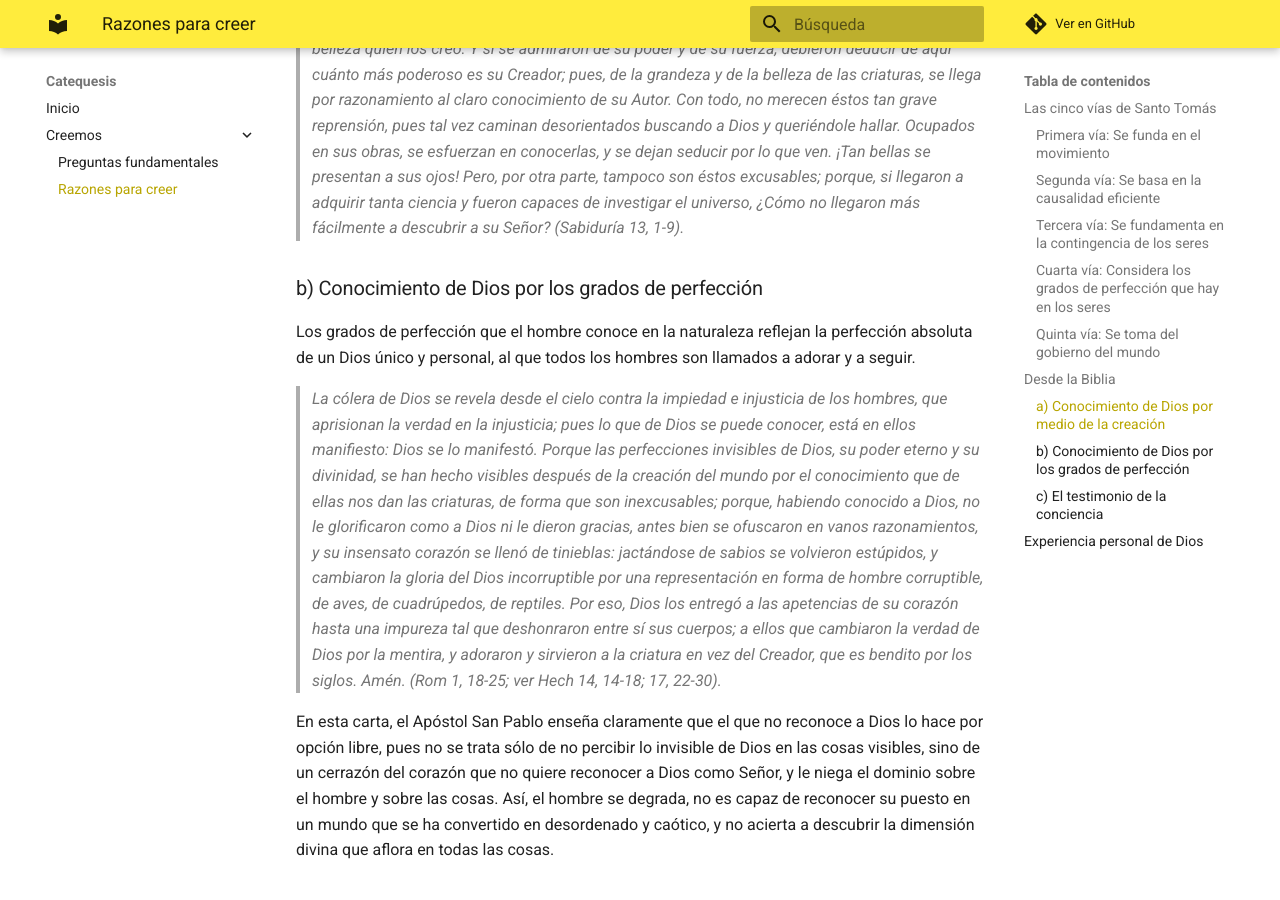
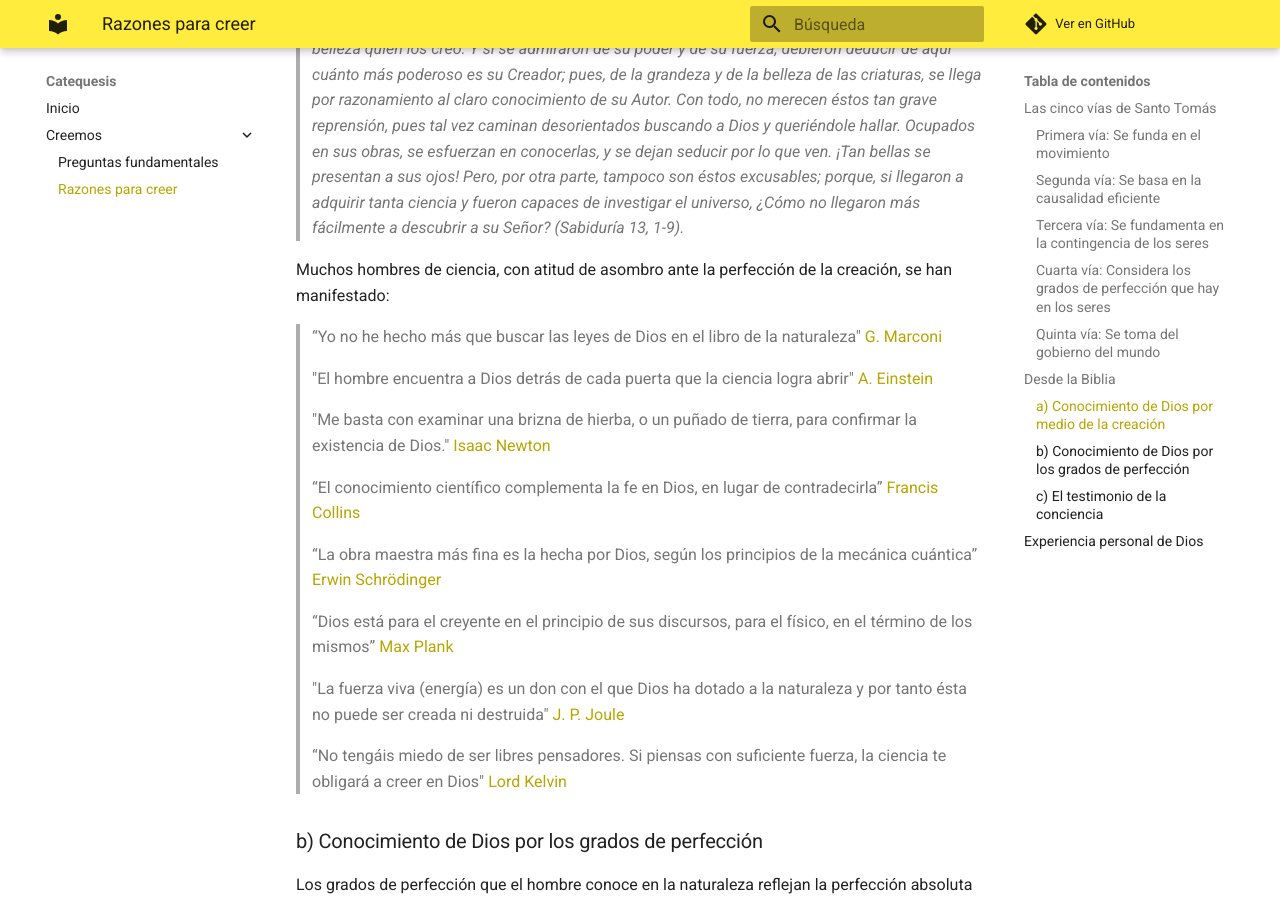
Before and after one commit to la9una/catequesis, an MkDocs documentation site: the page built from docs/creemos/las5vias.md, in a window 1280 px wide and 900 px high, scrolled down 4471 px. Built offline with MkDocs 1.6.1 and Material for MkDocs 9.7.7, drawn with Linux system fonts in a browser that asks for light colours; comment, search, counter and statistics services are not loaded.

Commit message:
mié mar 27 10:30:16 -03 2019

```diff
--- a/docs/creemos/las5vias.md
+++ b/docs/creemos/las5vias.md
@@ -86,6 +86,33 @@ En este sentido, en el Libro de la Sabiduría encontramos dos motivos por los cu
 
 >_Vanos son por naturaleza todos los hombres que ignoran a y no alcanzan a conocer por los bienes visibles a Aquel-que-es, ni atendiendo a las obras, reconocieron al Artífice; sino que al fuego, al viento, al aire ligero, a la bóveda estrellada, al agua impetuosa o a las lumbreras del cielo los consideraron como dioses, rectores del universo. Si, seducidos por su belleza, los tuvieron como dioses, sepan cuánto les aventaja el Señor de todos ellos, pues es el Autor mismo de la belleza quien los creó. Y si se admiraron de su poder y de su fuerza, debieron deducir de aquí cuánto más poderoso es su Creador; pues, de la grandeza y de la belleza de las criaturas, se llega por razonamiento al claro conocimiento de su Autor. Con todo, no merecen éstos tan grave reprensión, pues tal vez caminan desorientados buscando a Dios y queriéndole hallar. Ocupados en sus obras, se esfuerzan en conocerlas, y se dejan seducir por lo que ven. ¡Tan bellas se presentan a sus ojos! Pero, por otra parte, tampoco son éstos excusables; porque, si llegaron a adquirir tanta ciencia y fueron capaces de investigar el universo, ¿Cómo no llegaron más fácilmente a descubrir a su Señor? (Sabiduría 13, 1-9)._
 
+Muchos hombres de ciencia, con atitud de asombro ante la perfección de la creación, se han manifestado:
+
+>“Yo no he hecho más que buscar las leyes de Dios en el libro de la naturaleza"
+[G. Marconi](https://es.wikipedia.org/wiki/Guillermo_Marconi)
+
+>"El hombre encuentra a Dios detrás de cada puerta que la ciencia logra abrir"
+[A. Einstein](https://es.wikipedia.org/wiki/Albert_Einstein)
+
+>"Me basta con examinar una brizna de hierba, o un puñado de tierra, para confirmar la existencia de Dios."
+[Isaac Newton](https://es.wikipedia.org/wiki/Isaac_Newton)
+
+>“El conocimiento científico complementa la fe en Dios, en lugar de contradecirla”
+[Francis Collins](https://es.wikipedia.org/wiki/Francis_Collins)
+
+>“La obra maestra más fina es la hecha por Dios, según los principios de la mecánica cuántica”
+[Erwin Schrödinger](https://es.wikipedia.org/wiki/Erwin_Schr%C3%B6dinger)
+
+>“Dios está para el creyente en el principio de sus discursos, para el físico, en el término de los mismos”
+[Max Plank](https://es.wikipedia.org/wiki/Max_Planck)
+
+>"La fuerza viva (energía) es un don con el que Dios ha dotado a la naturaleza y por tanto ésta no puede ser creada ni destruida"
+[J. P. Joule](https://es.wikipedia.org/wiki/James_Prescott_Joule)
+
+>“No tengáis miedo de ser libres pensadores. Si piensas con suficiente fuerza, la ciencia te obligará a creer en Dios"
+[Lord Kelvin](https://es.wikipedia.org/wiki/William_Thomson)
+
+
 
 ### b) Conocimiento de Dios por los grados de perfección
 
```
Also changed, not shown: site/creemos/las5vias/index.html, site/search/search_index.json, 1 other file.
